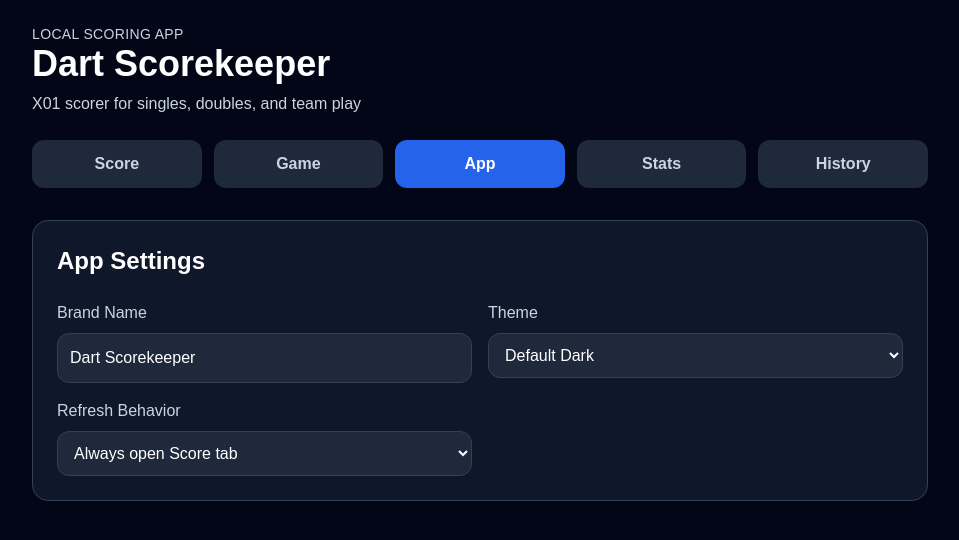
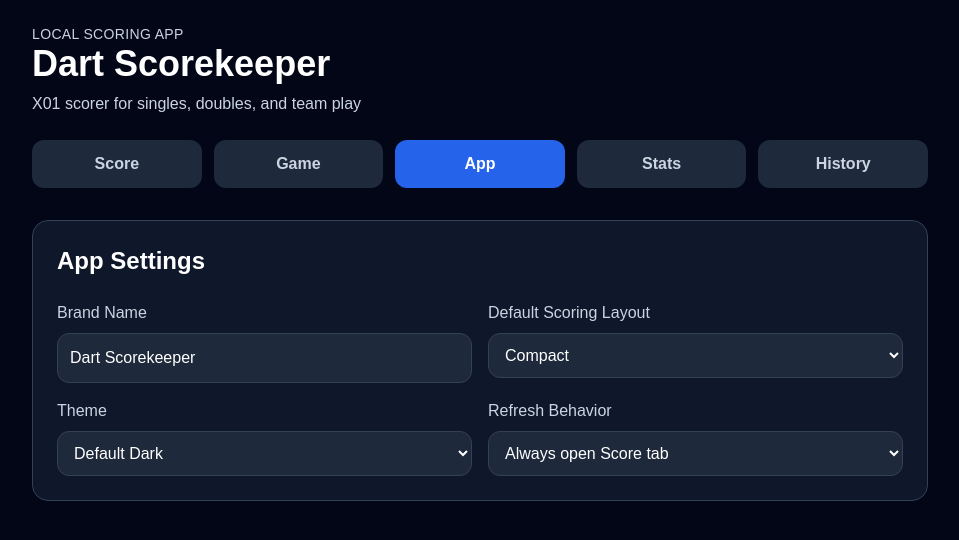
Before and after one commit to bclark303/dart-scorekeeper, a Next.js app: page / in a window 1280 px wide. Both pictures are taken after a click on the button "App". Shown: the top 540 px of the page, without its empty margins (160-1119 px from the left). Built offline with nearby package versions, Linux system fonts and the light colour scheme.

Commit message:
Add default scoring layout setting

```diff
--- a/app/page.tsx
+++ b/app/page.tsx
@@ -13,6 +13,7 @@ import {
   ThemeName,
   createTeamSide,
   RefreshBehavior,
+  DefaultScoreLayout,
 } from "@/lib/types";
 
 import { ScoreEntry } from "@/components/ScoreEntry";
@@ -69,6 +70,10 @@ export default function Home() {
   // Score tab layout.
   // Compact mode is intended for tablets/phones during active play.
   const [scoreLayout, setScoreLayout] = useState<ScoreLayout>("compact");
+  // Default score layout preference.
+  // The Score tab can still be switched manually during use.
+  const [defaultScoreLayout, setDefaultScoreLayout] =
+    useState<DefaultScoreLayout>("compact");
 
   // Uneven-team rotation settings.
   // Independent mode lets each side rotate through only its listed members.
@@ -230,6 +235,12 @@ export default function Home() {
 
       setBrandName(parsedMatch.brandName ?? "Dart Scorekeeper");
 
+      const loadedDefaultScoreLayout =
+        parsedMatch.defaultScoreLayout ?? "compact";
+
+      setDefaultScoreLayout(loadedDefaultScoreLayout);
+      setScoreLayout(loadedDefaultScoreLayout);
+
       const loadedRefreshBehavior = parsedMatch.refreshBehavior ?? "score";
       setRefreshBehavior(loadedRefreshBehavior);
       setActiveView(
@@ -310,6 +321,7 @@ export default function Home() {
       brandName,
       refreshBehavior,
       activeView,
+      defaultScoreLayout,
       rotationMode,
       dummyScore,
       sideOneSize,
@@ -339,6 +351,7 @@ export default function Home() {
     brandName,
     refreshBehavior,
     activeView,
+    defaultScoreLayout,
     matchType,
     teamSize,
     rotationMode,
@@ -1216,9 +1229,11 @@ export default function Home() {
             brandName={brandName}
             themeName={themeName}
             refreshBehavior={refreshBehavior}
+            defaultScoreLayout={defaultScoreLayout}
             setBrandName={setBrandName}
             setThemeName={setThemeName}
             setRefreshBehavior={setRefreshBehavior}
+            setDefaultScoreLayout={setDefaultScoreLayout}
           />
         )}
 
--- a/components/AppSettings.tsx
+++ b/components/AppSettings.tsx
@@ -1,21 +1,25 @@
-import { RefreshBehavior, ThemeName } from "@/lib/types";
+import { DefaultScoreLayout, RefreshBehavior, ThemeName } from "@/lib/types";
 
 type AppSettingsProps = {
   brandName: string;
   themeName: ThemeName;
   refreshBehavior: RefreshBehavior;
+  defaultScoreLayout: DefaultScoreLayout;
   setBrandName: (brandName: string) => void;
   setThemeName: (themeName: ThemeName) => void;
   setRefreshBehavior: (refreshBehavior: RefreshBehavior) => void;
+  setDefaultScoreLayout: (layout: DefaultScoreLayout) => void;
 };
 
 export function AppSettings({
   brandName,
   themeName,
   refreshBehavior,
+  defaultScoreLayout,
   setBrandName,
   setThemeName,
   setRefreshBehavior,
+  setDefaultScoreLayout,
 }: AppSettingsProps) {
   return (
     <section className="rounded-2xl bg-[var(--color-panel)] border border-[var(--color-panel-border)] p-6 mb-8">
@@ -31,6 +35,22 @@ export function AppSettings({
             value={brandName}
             onChange={(event) => setBrandName(event.target.value)}
           />
+        </label>
+
+        <label className="block">
+          <span className="block text-[var(--color-text-muted)] mb-2">
+            Default Scoring Layout
+          </span>
+          <select
+            className="w-full rounded-xl bg-[var(--color-panel-soft)] border border-[var(--color-panel-border)] p-3"
+            value={defaultScoreLayout}
+            onChange={(event) =>
+              setDefaultScoreLayout(event.target.value as DefaultScoreLayout)
+            }
+          >
+            <option value="compact">Compact</option>
+            <option value="full">Full</option>
+          </select>
         </label>
 
         <label className="block">
```
Also changed, not shown: lib/types.ts (+12 -0 lines).
